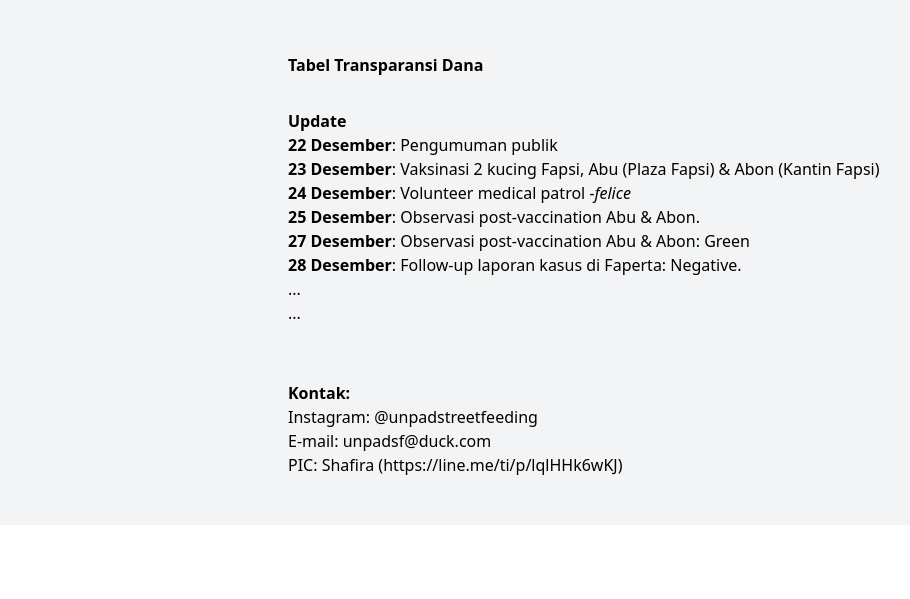
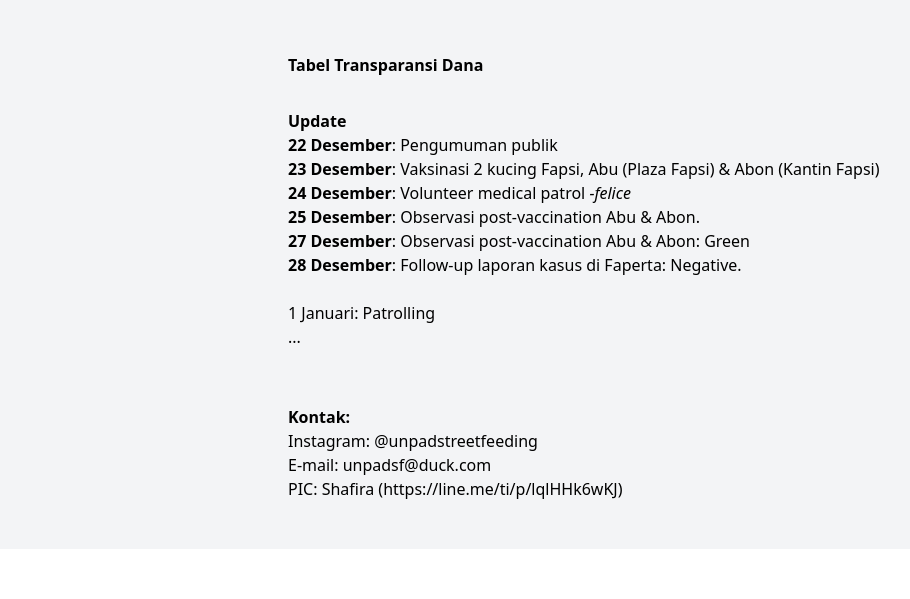
Before and after one commit to sukaikan/unpadsf_site, an Eleventy site: page src/articles/2023-12-20-fundraising-vaksin-kucing.md in a window 1280 px wide. Shown: the part 2403-3002 px from the top of the page, without its empty margins (0-910 px from the left). Built offline with nearby package versions, Linux system fonts and the light colour scheme; Eleventy itself is replaced by a stand-in of ours; files that its build step writes are made by us from their sources.

Commit message:
Update Article “2023-12-20-fundraising-vaksin-kucing”

```diff
--- a/src/articles/2023-12-20-fundraising-vaksin-kucing.md
+++ b/src/articles/2023-12-20-fundraising-vaksin-kucing.md
@@ -44,7 +44,8 @@ Pembaca dapat membantu kami dengan melakukan donasi melalui scan QRIS di bawah.
 **25 Desember**: Observasi post-vaccination Abu & Abon.\
 **27 Desember**: Observasi post-vaccination Abu & Abon: Green\
 **28 Desember**: Follow-up laporan kasus di Faperta: Negative.\
-...\
+\
+1 Januari: Patrolling\
 ...
 
 <br>
```
